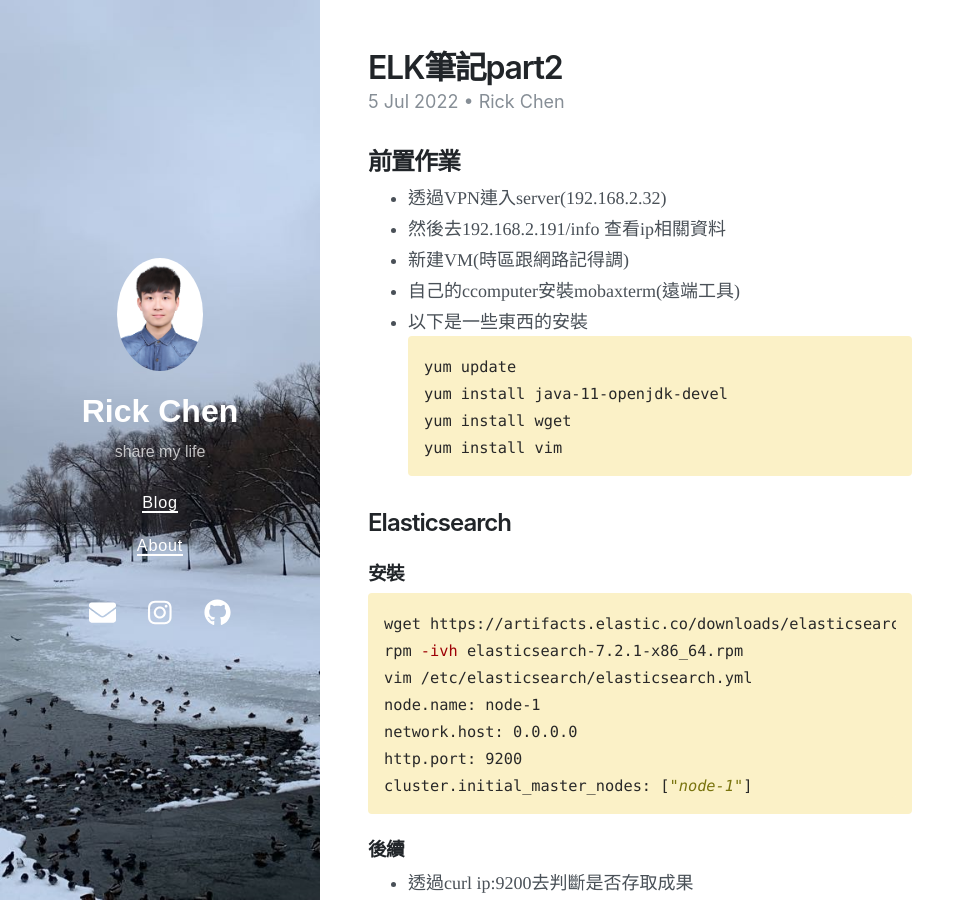
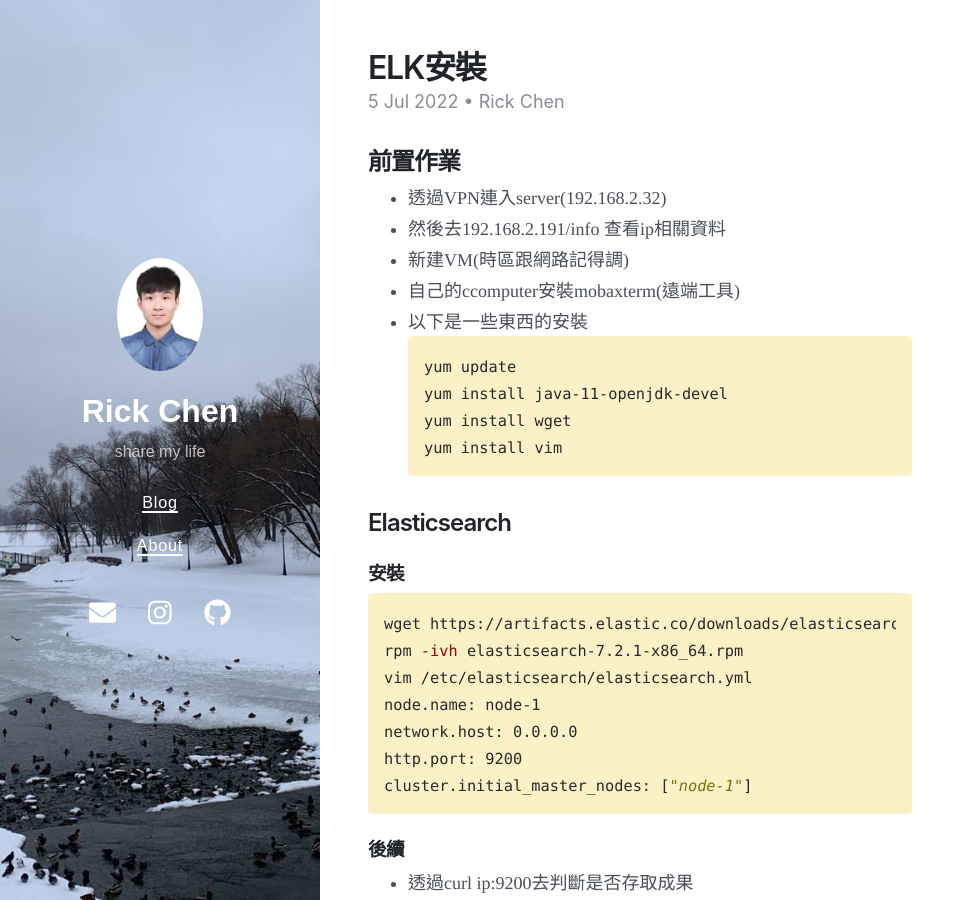
Before and after one commit to jerry940917chen/jerry940917chen.github.io, a Jekyll site: the page built from _posts/2022-07-05-ELK-2.md, in a window 1280 px wide and 900 px high. Shown: the whole window, without its empty margins (0-975 px from the left). Built offline with Jekyll 4.4.1, drawn with Linux system fonts in a browser that asks for light colours; nearby versions of some CDN libraries.

Commit message:
Update 2022-07-05-ELK-2.md

```diff
--- a/_posts/2022-07-05-ELK-2.md
+++ b/_posts/2022-07-05-ELK-2.md
@@ -1,6 +1,6 @@
 ---
 layout: post
-title: ELK筆記part2
+title: ELK安裝
 author: Rick Chen
 tags: Linux
 date: 2022-07-05
```
